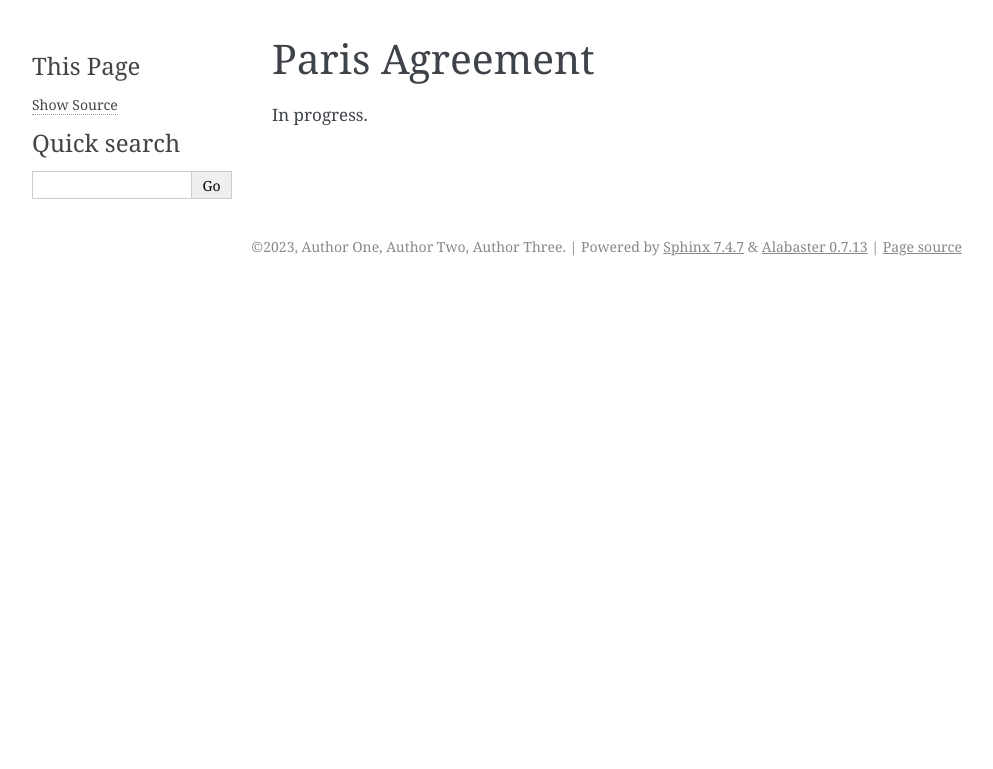
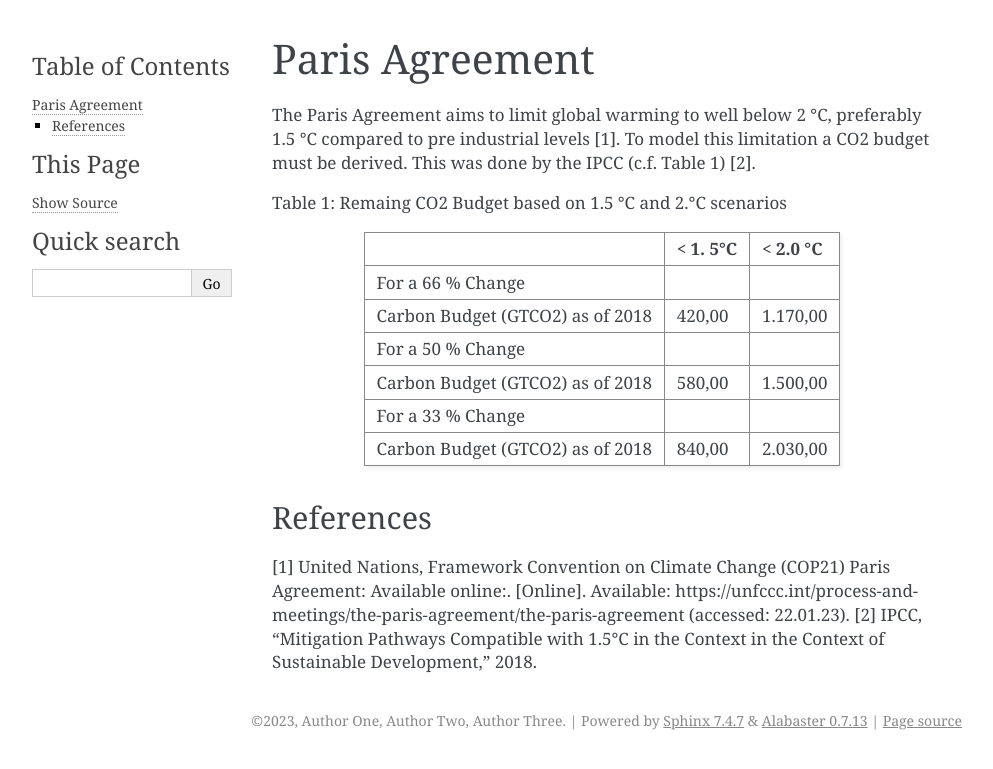
Before and after one commit to experimentarium/etsap-tiam, a Sphinx documentation site: the page built from docs/scenarios/paris-agreement.md, in a window 1280 px wide. Shown: the top 769 px of the page, without its empty margins (148-1141 px from the left). Built offline with Sphinx 7.4.7, drawn with Linux system fonts in a browser that asks for light colours.

Commit message:
adding scenario paris agreement

```diff
--- a/docs/scenarios/paris-agreement.md
+++ b/docs/scenarios/paris-agreement.md
@@ -1,3 +1,18 @@
 ## Paris Agreement
 
-In progress.
+The Paris Agreement aims to limit global warming to well below 2 °C, preferably 1.5 °C compared to pre industrial levels [1]. To model this limitation a CO2 budget must be derived. This was done by the IPCC (c.f. Table 1) [2].
+
+Table 1: Remaing CO2 Budget based on 1.5 °C and 2.°C scenarios
+|                                  | <  1. 5°C | < 2.0 °C |
+|----------------------------------|-----------|----------|
+| For a 66 % Change                |           |          |
+| Carbon Budget (GTCO2) as of 2018 | 420,00    | 1.170,00 |
+| For a 50 % Change                |           |          |
+| Carbon Budget (GTCO2) as of 2018 | 580,00    | 1.500,00 |
+| For a 33 % Change                |           |          |
+| Carbon Budget (GTCO2) as of 2018 | 840,00    | 2.030,00 |
+
+
+### References
+[1]	United Nations, Framework Convention on Climate Change (COP21) Paris Agreement: Available online:. [Online]. Available: https://unfccc.int/process-and-meetings/the-paris-agreement/the-paris-agreement (accessed: 22.01.23).
+[2]	IPCC, “Mitigation Pathways Compatible with 1.5°C in the Context in the Context of Sustainable Development,” 2018.
```
